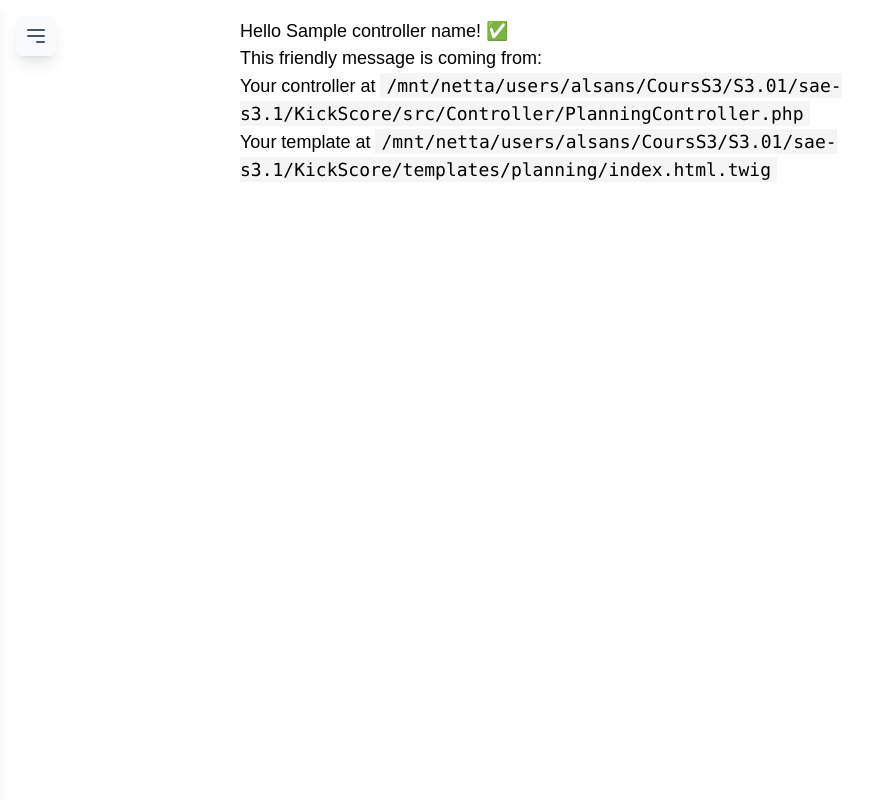
After one commit to loqn/KickScore, a Symfony app: template KickScore/templates/planning/index.html.twig in a window 1280 px wide. The commit adds this page. Shown: the whole page, without its empty margins (0-879 px from the left). Run offline with Twig, Linux system fonts and the light colour scheme; the template is opened without the code that fills it: most values are stand-ins (such as "Sample title", 1, 10 or a date in 2020); style sheets or scripts are compiled from the project's sources; some libraries are stand-ins or nearby versions.

Commit message:
Addition of the Planning Controller

```diff
--- a/KickScore/templates/_nav.html.twig
+++ b/KickScore/templates/_nav.html.twig
@@ -68,6 +68,16 @@
                         </svg>
                         <span>Panneau de contrôle</span>
                     </a>
+                    <!-- ALSANS - START -->
+                    <a href="{{ path('app_user_index') }}"
+                       class="px-4 py-2 text-slate-600 hover:bg-slate-100 rounded-md transition-colors w-full text-left flex items-center gap-2">
+                        <svg xmlns="http://www.w3.org/2000/svg" width="16" height="16" fill="currentColor" class="bi bi-calendar-check" viewBox="0 0 16 16">
+                            <path d="M10.854 7.146a.5.5 0 0 1 0 .708l-3 3a.5.5 0 0 1-.708 0l-1.5-1.5a.5.5 0 1 1 .708-.708L7.5 9.793l2.646-2.647a.5.5 0 0 1 .708 0"/>
+                            <path d="M3.5 0a.5.5 0 0 1 .5.5V1h8V.5a.5.5 0 0 1 1 0V1h1a2 2 0 0 1 2 2v11a2 2 0 0 1-2 2H2a2 2 0 0 1-2-2V3a2 2 0 0 1 2-2h1V.5a.5.5 0 0 1 .5-.5M1 4v10a1 1 0 0 0 1 1h12a1 1 0 0 0 1-1V4z"/>
+                        </svg>
+                        <span>Plannifier des matchs</span>
+                    </a>
+                    <!-- ALSANS - END -->
                 {% endif %}
 
                 <div class="pt-4 mt-4 border-t border-slate-200">
--- /dev/null
+++ b/KickScore/templates/planning/index.html.twig
@@ -0,0 +1,20 @@
+{% extends 'base.html.twig' %}
+
+{% block title %}Hello PlanningController!{% endblock %}
+
+{% block body %}
+<style>
+    .example-wrapper { margin: 1em auto; max-width: 800px; width: 95%; font: 18px/1.5 sans-serif; }
+    .example-wrapper code { background: #F5F5F5; padding: 2px 6px; }
+</style>
+
+<div class="example-wrapper">
+    <h1>Hello {{ controller_name }}! ✅</h1>
+
+    This friendly message is coming from:
+    <ul>
+        <li>Your controller at <code>/mnt/netta/users/alsans/CoursS3/S3.01/sae-s3.1/KickScore/src/Controller/PlanningController.php</code></li>
+        <li>Your template at <code>/mnt/netta/users/alsans/CoursS3/S3.01/sae-s3.1/KickScore/templates/planning/index.html.twig</code></li>
+    </ul>
+</div>
+{% endblock %}
```
Also changed, not shown: KickScore/src/Controller/PlanningController.php (added, +18 -0 lines).
